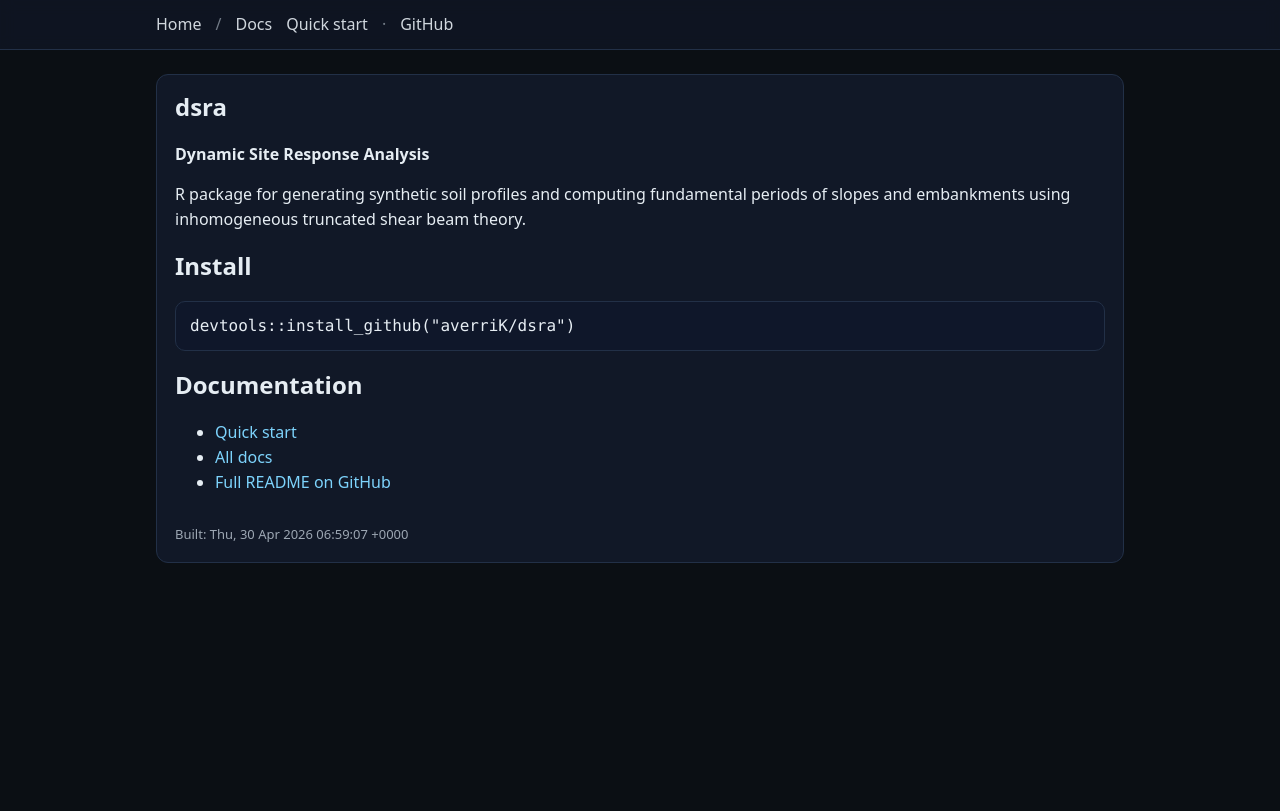
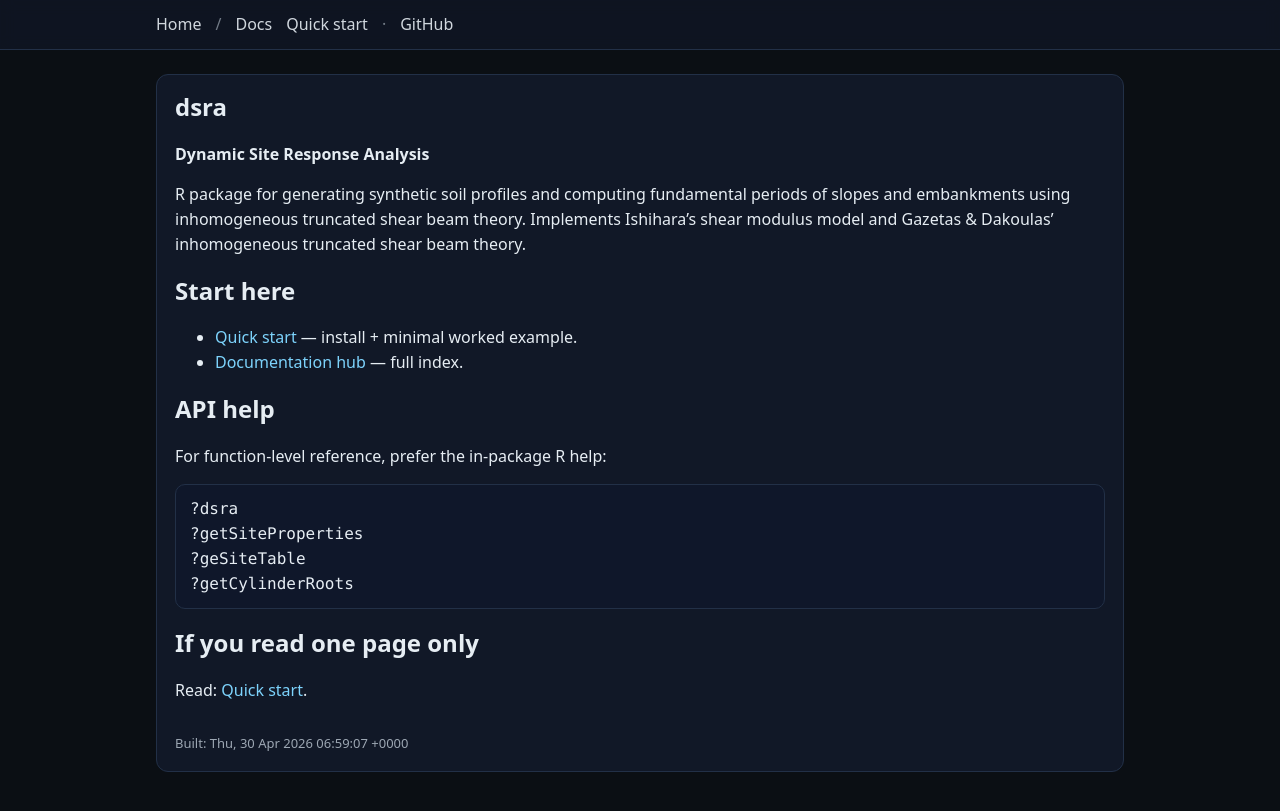
Before and after one commit to averriK/dsra, a Jekyll site: the page built from docs/home.md, in a window 1280 px wide. Shown: the top 811 px of the page. Built offline with Jekyll 4.4.1, drawn with Linux system fonts in a browser that asks for light colours.

Commit message:
docs(home): replace brief with uniform structure, drop GitHub README link
Private repo: external GitHub README link is unreachable. Landing now
mirrors tito's structure: tagline + elevator pitch + Start here +
API help + canonical pointer.

Co-Authored-By: Claude Opus 4.7 (1M context) <noreply@anthropic.com>

````diff
--- a/docs/home.md
+++ b/docs/home.md
@@ -8,16 +8,24 @@ permalink: /
 
 **Dynamic Site Response Analysis**
 
-R package for generating synthetic soil profiles and computing fundamental periods of slopes and embankments using inhomogeneous truncated shear beam theory.
+R package for generating synthetic soil profiles and computing fundamental periods of slopes and embankments using inhomogeneous truncated shear beam theory. Implements Ishihara's shear modulus model and Gazetas & Dakoulas' inhomogeneous truncated shear beam theory.
 
-## Install
+## Start here
+
+- [Quick start]({{ "/docs/quickstart/" | relative_url }}) — install + minimal worked example.
+- [Documentation hub]({{ "/docs/" | relative_url }}) — full index.
+
+## API help
+
+For function-level reference, prefer the in-package R help:
 
 ```r
-devtools::install_github("averriK/dsra")
+?dsra
+?getSiteProperties
+?geSiteTable
+?getCylinderRoots
 ```
 
-## Documentation
+## If you read one page only
 
-- [Quick start]({{ "/docs/quickstart/" | relative_url }})
-- [All docs]({{ "/docs/" | relative_url }})
-- [Full README on GitHub](https://github.com/averriK/dsra#readme)
+Read: [Quick start]({{ "/docs/quickstart/" | relative_url }}).
````
